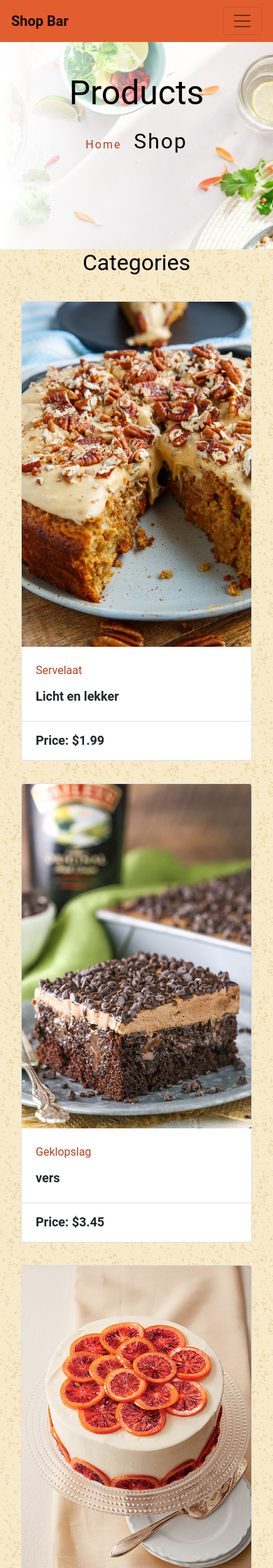
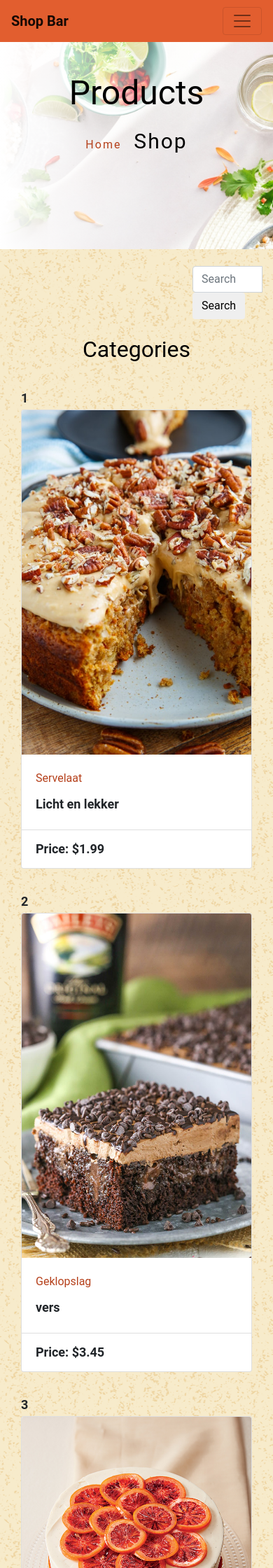
Before and after one commit to ZandTree/nep-shop, a Django app: page / in a window 390 px wide. Shown: the top 2240 px of the page at 70% size. Run offline with Django 3.2, Linux system fonts and the light colour scheme; data comes from the database, SQL or seed files in the repository; some libraries are stand-ins or nearby versions.

Commit message:
Replace search bar from menu bar and search page; Now search bar always present

```diff
--- a/search/templates/search/extra/search_form.html
+++ b/search/templates/search/extra/search_form.html
@@ -4,9 +4,7 @@
                 placeholder="Search"
                 aria-label="Search"
                 name='q'
-                value={{request.GET.get.q}}
-                >
-        <span  class="input-group-btn"><button class="btn btn-outline my-2 my-sm-0" type="submit">Search</button></span>
-
+                value={{request.GET.get.q}}>
+        <span  class="input-group-btn"><button class="btn btn-outline" type="submit">Search</button></span>
     </div>
 </form>
--- a/templates/extra/menu.html
+++ b/templates/extra/menu.html
@@ -29,16 +29,7 @@
                     { endrecursetree %}#}  -->
                 <!-- </ul>    -->
             </ul>
-            <!-- <form class="form-inline my-2 my-lg-0" action="{url 'search:simple-search'}">
-             <input class="form-control mr-sm-2" type="search" placeholder="Search" aria-    label="Search" name='q'>
-            <button class="btn btn-outline my-2 my-sm-0" type="submit">Search</button>
-            </form> -->
-            <form class="form my-2 my-lg-0" action="{% url 'search:simple-search'%}">
-                <div class="input-group">
-                    <input class="form-control" type="search" placeholder="Search" aria-label="Search" name='q' value="{{request.GET.q}}">
-                    <span  class="input-group-btn"><button class="btn btn-outline " type="submit">Search</button></span>
-                </div>
-            </form>
+
             <ul class="navbar-nav">
                 <li class="nav-item">
                        <a class="nav-link" href="">Link</a>
--- a/templates/extra/prod_card.html
+++ b/templates/extra/prod_card.html
@@ -1,5 +1,4 @@
-<div class="col-md-3 py-3">
-    <div class="card">
+<div class="card">
         <!-- <img src="{{product.photo.url}}" alt="ku-ku"> -->
         <img class="card-img-top" src="{{prod.get_photo_url}}" alt="card img">
         <div class="card-body">
@@ -12,6 +11,5 @@
                   <span class="badge badge-pill badge-success px-3"> Sale</span>
                 {% endif %}
             </li>
-          </ul>
-    </div>
+        </ul>
 </div>
--- a/templates/prods/base.html
+++ b/templates/prods/base.html
@@ -1,9 +1,26 @@
 {% extends 'base.html' %}
 {% load static %}
 {% block content %}
-<div class="row">
+<div class="row mt-3">
+    <div class="col-4 ml-auto">
+        <form class="form my-2 my-lg-0" action="{% url 'search:simple-search'%}">
+            <div class="input-group">
+                <input class="form-control" type="search"
+                        placeholder="Search"
+                        aria-label="Search"
+                        name='q'
+                        value={{request.GET.get.q}}>
+                <span  class="input-group-btn"><button class="btn btn-outline" type="submit">Search</button></span>
+            </div>
+        </form>
+    </div>
+
+</div>
+<div class="row mt-2">
     <!-- here comes a space for products self -->
-    {% include 'prods/sidebar.html'%}
+    {% block sidebar%}
+    {% endblock sidebar %}
+
     {% block product %}
     {% endblock product %}
 </div>
--- a/templates/prods/index.html
+++ b/templates/prods/index.html
@@ -1,14 +1,29 @@
 {% extends 'prods/base.html'%}
 {% load staticfiles %}
 {% block title %}Home Page{% endblock title %}
+
+{% block sidebar%}
+    {% include 'prods/sidebar.html'%}
+{% endblock sidebar %}
+
 {% block product %}
 <div class="col-md-10 col-md-push-2">
     <div class="container ">
         <!-- div= row cards -->
         <div class="row">
             {% for prod in products %}
+            <div class="col-md-4 py-3">
+                {{forloop.counter}}
                 {% include 'extra/prod_card.html' with prod=prod %}
+                {% if forloop.counter|divisibleby:3 %}
+                </div></div>
+                <div class="row">
+                    <div class="col-12"><hr></div>
+                {% else %}
+                </div>
+                {% endif %}
             {% endfor %}
+            </div>
         </div>
         <hr>
         <div class="row"><!-- div pagination -->
--- a/templates/prods/product_detail.html
+++ b/templates/prods/product_detail.html
@@ -23,10 +23,7 @@
               <div class="card-body">
                 <a href="#" class="card-link">To Card</a>
               </div>
-
         </div>
-
     </div>
-
 </div>
 {% endblock product %}
--- a/templates/prods/sidebar.html
+++ b/templates/prods/sidebar.html
@@ -1,8 +1,8 @@
 {% load static %}
-<div class="col-md-2 text-center">
+<div class="col-md-2 text-center mt-2">
     <div class="sidebar">
         <div class="side" text-center>
-                <h2>Categories</h2>
+                <h2 >Categories</h2>
         </div>
     </div>
 </div>
```
Also changed, not shown: search/templates/search/view_search.html (+5 -3 lines).
